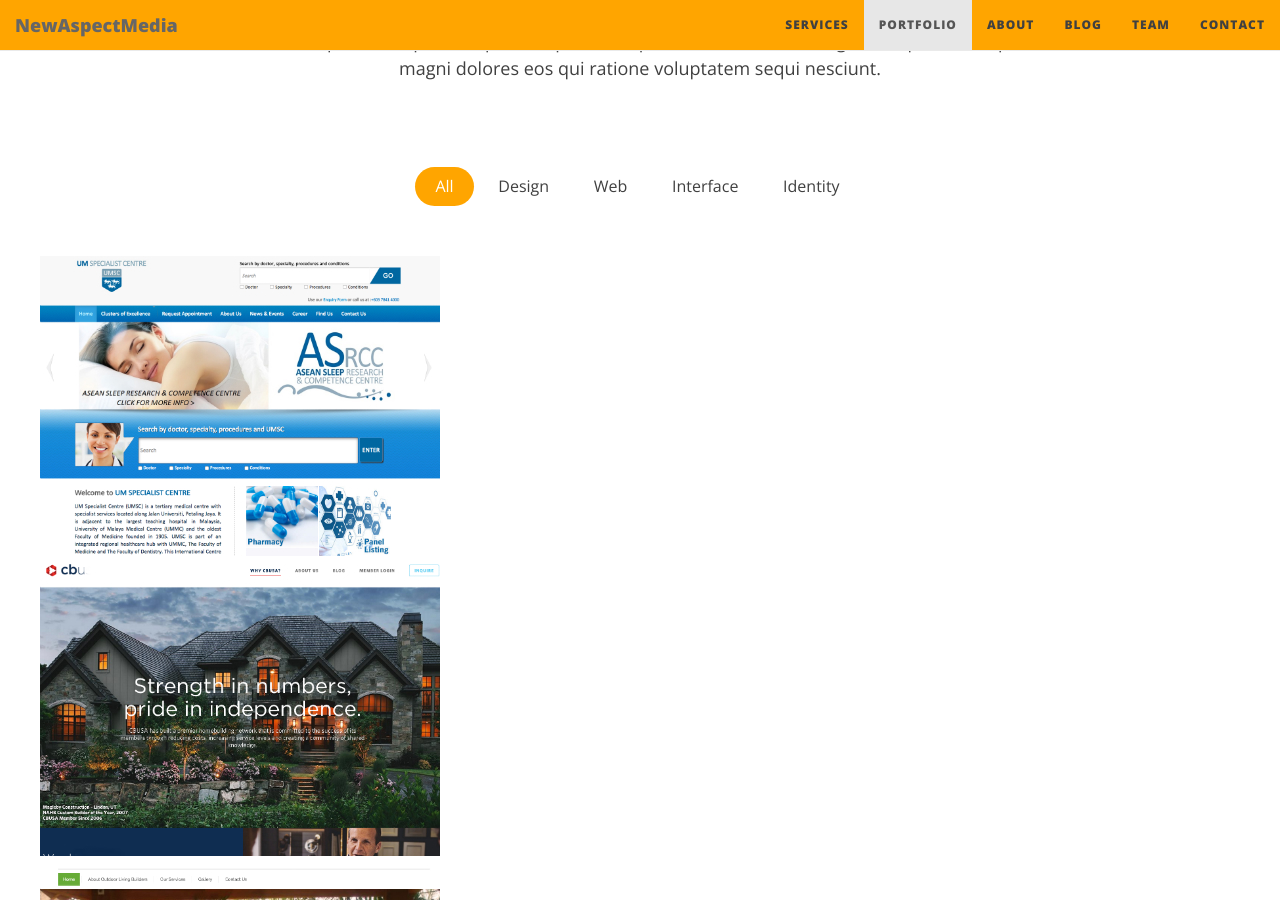
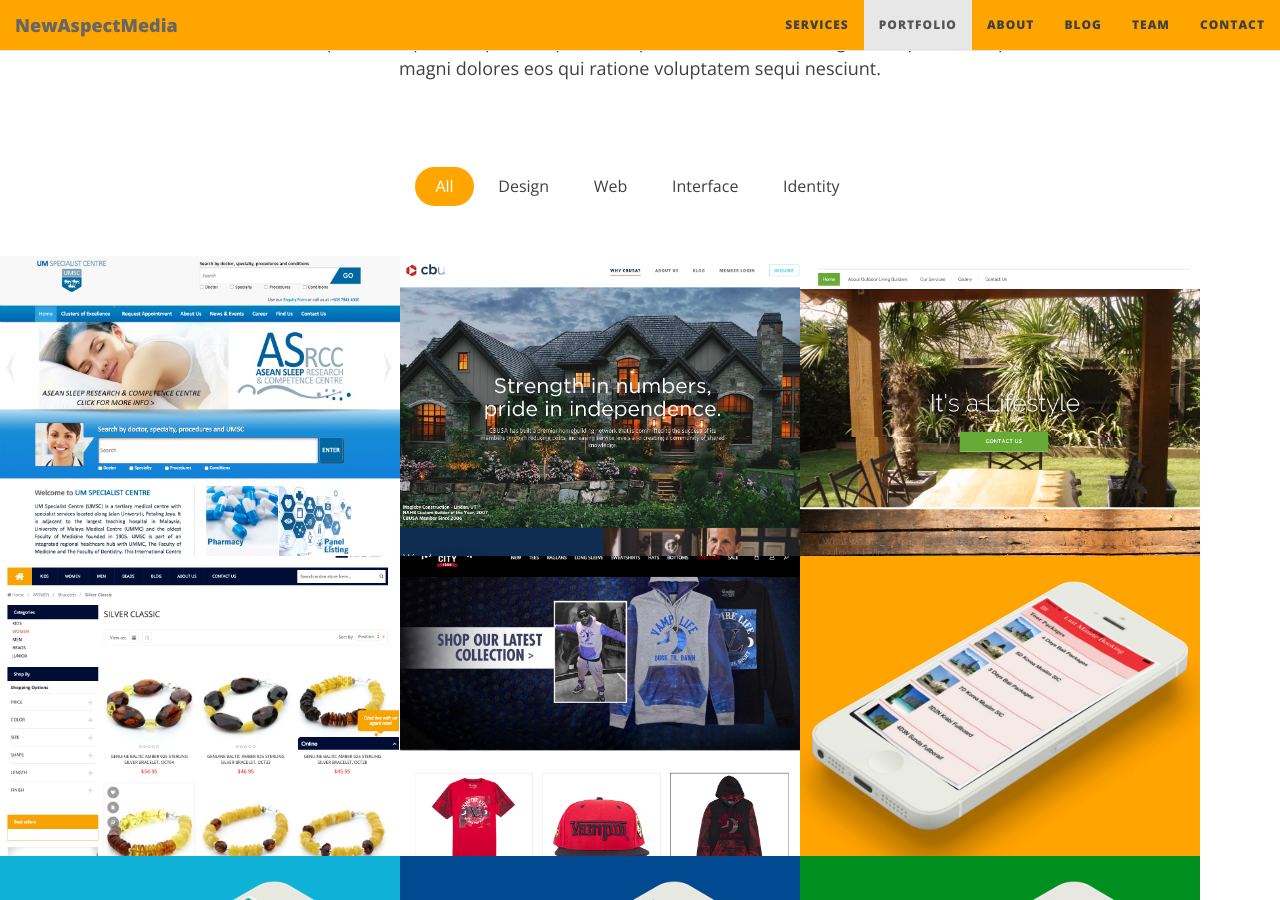
Before and after one commit to newmedia77/appxnam, a Jekyll site: the page built from index.html, in a window 1280 px wide and 900 px high, scrolled down 3639 px. Built offline with Jekyll 4.4.1, drawn with Linux system fonts in a browser that asks for light colours; nearby versions of some CDN libraries; the list of posts is cut into pages by our own code.

Commit message:
andresa
change li to div

```diff
--- a/_includes/portfolio.html
+++ b/_includes/portfolio.html
@@ -19,8 +19,8 @@
                     <li data-group="identety">Identity</li>
                 </ul>
 
-                <ul id="grid">
-                    <li class="portfolio-item" data-groups='["all", "identety", "interface"]'>
+                <div id="grid">
+                    <div class="portfolio-item" data-groups='["all", "identety", "interface"]'>
                         <div class="portfolio">
                             <div class="tt-overlay"></div>
                             <img class="img-responsive" src="img/custom-web-development.jpg" alt="Bespoke web development in PHP, Ruby, c#, HTML5, jQuery, AngularJS">
@@ -31,8 +31,8 @@
                                 </div><!-- /.links -->
                             </div><!-- /.portfolio-info -->
                         </div><!-- /.portfolio -->
-                    </li>
-                    <li class="portfolio-item" data-groups='["all", "identety", "web"]'>
+                    </div>
+                    <div class="portfolio-item" data-groups='["all", "identety", "web"]'>
                         <div class="portfolio">
                             <div class="tt-overlay"></div>
                             <img class="img-responsive" src="img/rails-web-development.jpg" alt="Ruby on rails web development services">
@@ -43,8 +43,8 @@
                                 </div><!-- /.links -->
                             </div><!-- /.portfolio-info -->
                         </div><!-- /.portfolio -->
-                    </li>
-                    <li class="portfolio-item" data-groups='["all", "interface"]'>
+                    </div>
+                    <div class="portfolio-item" data-groups='["all", "interface"]'>
                         <div class="portfolio">
                             <div class="tt-overlay"></div>
                             <img class="img-responsive" src="img/shopify-web-development.jpg" alt="Shopify web development services">
@@ -55,8 +55,8 @@
                                 </div><!-- /.links -->
                             </div><!-- /.portfolio-info -->
                         </div><!-- /.portfolio -->
-                    </li>
-                    <li class="portfolio-item" data-groups='["all", "identety", "design"]'>
+                    </div>
+                    <div class="portfolio-item" data-groups='["all", "identety", "design"]'>
                         <div class="portfolio">
                             <div class="tt-overlay"></div>
                             <img class="img-responsive" src="img/magento-web-development.jpg" alt="Magento web development services">
@@ -68,8 +68,8 @@
                             </div><!-- /.portfolio-info -->
                         </div><!-- /.portfolio -->
 
-                    </li>
-                    <li class="portfolio-item" data-groups='["all", "identety", "design"]'>
+                    </div>
+                    <div class="portfolio-item" data-groups='["all", "identety", "design"]'>
                         <div class="portfolio">
                             <div class="tt-overlay"></div>
                             <img class="img-responsive" src="img/magento-development.jpg" alt="eCommerce web development for Magento, Shopify, Woocommerce, Prestashop">
@@ -80,8 +80,8 @@
                                 </div><!-- /.links -->
                             </div><!-- /.portfolio-info -->
                         </div><!-- /.portfolio -->
-                    </li>
-                    <li class="portfolio-item" data-groups='["all", "identety", "design"]'>
+                    </div>
+                    <div class="portfolio-item" data-groups='["all", "identety", "design"]'>
                         <div class="portfolio">
                             <div class="tt-overlay"></div>
                             <img class="img-responsive" src="img/booking-mobile-apps.jpg" alt="iOS mobile application development">
@@ -92,8 +92,8 @@
                                 </div><!-- /.links -->
                             </div><!-- /.portfolio-info -->
                         </div><!-- /.portfolio -->
-                    </li>
-                    <li class="portfolio-item" data-groups='["all", "identety", "web"]'>
+                    </div>
+                    <div class="portfolio-item" data-groups='["all", "identety", "web"]'>
                         <div class="portfolio">
                             <div class="tt-overlay"></div>
                             <img class="img-responsive" src="img/mobile-apps.jpg" alt="Android mobile application development">
@@ -104,8 +104,8 @@
                                 </div><!-- /.links -->
                             </div><!-- /.portfolio-info -->
                         </div><!-- /.portfolio -->
-                    </li><!-- /.portfolio-item -->
-                    <li class="portfolio-item" data-groups='["all", "design"]'>
+                    </div><!-- /.portfolio-item -->
+                    <div class="portfolio-item" data-groups='["all", "design"]'>
                         <div class="portfolio">
                             <div class="tt-overlay"></div>
                             <img class="img-responsive" src="img/retails-mobile-application.jpg" alt="Retail mobile application development">
@@ -116,9 +116,9 @@
                                 </div><!-- /.links -->
                             </div><!-- /.portfolio-info -->
                         </div><!-- /.portfolio -->
-                    </li>
+                    </div>
 
-                    <li class="portfolio-item" data-groups='["all", "identety", "design"]'>
+                    <div class="portfolio-item" data-groups='["all", "identety", "design"]'>
                         <div class="portfolio">
                             <div class="tt-overlay"></div>
                             <img class="img-responsive" src="img/ecommerce-mobile-apps.jpg" alt="eCommerce mobile application development">
@@ -129,9 +129,9 @@
                                 </div><!-- /.links -->
                             </div><!-- /.portfolio-info -->
                         </div><!-- /.portfolio -->
-                    </li>
+                    </div>
 
-                    <li class="portfolio-item" data-groups='["all", "design"]'>
+                    <div class="portfolio-item" data-groups='["all", "design"]'>
                         <div class="portfolio">
                             <div class="tt-overlay"></div>
                             <img class="img-responsive" src="img/hotel-mobile-apps.jpg" alt="Hotel booking system mobile application development">
@@ -142,7 +142,7 @@
                                 </div><!-- /.links -->
                             </div><!-- /.portfolio-info -->
                         </div><!-- /.portfolio -->
-                    </li>
-                </ul>
+                    </div>
+                </div>
             </div><!-- portfolio-container -->
         </section><!-- /.portfolio-section -->
```
